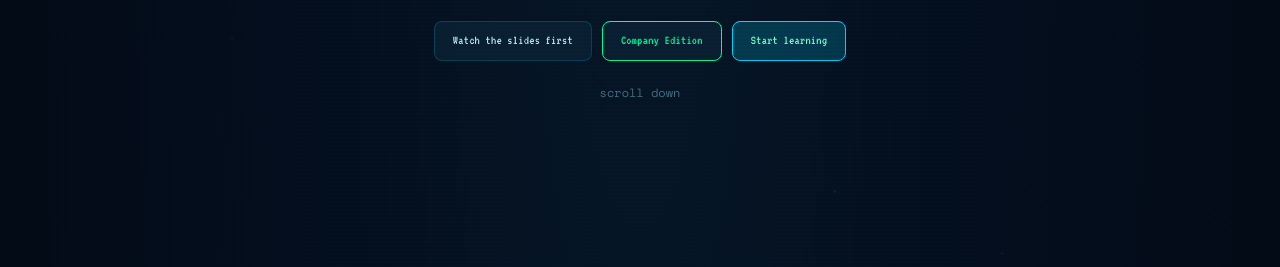
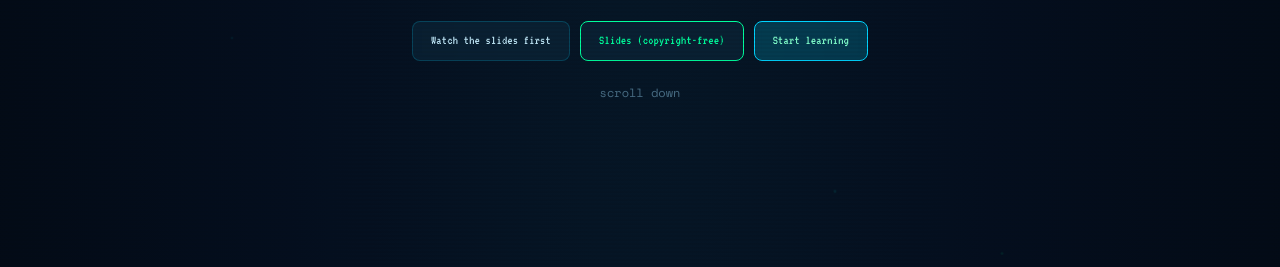
Before and after one commit to lotape6/FindingMemo, a website: page index.html in a window 1280 px wide. Shown: the part 475-742 px from the top of the page. Drawn offline with nearby package versions, Linux system fonts and the light colour scheme.

Commit message:
Make Marlin the hero of generic-copyleft.svg, update button labels
Redesigned generic-copyleft.svg to feature a large determined clownfish
(Marlin) as the central figure with motion lines, matching slide 4's
text about Marlin crossing the ocean. Updated Company Edition buttons
to read "Slides (copyright-free)" / "Copyright-free version".

Co-Authored-By: Claude Opus 4.6 (1M context) <noreply@anthropic.com>

```diff
--- a/index.html
+++ b/index.html
@@ -320,7 +320,7 @@
     <p class="lead">AI agents are simpler than you think. Three concepts, one metaphor, and a live reconstruction.</p>
     <div class="hero-btns">
       <a href="lessons/00-introduction/index.html" class="px-btn">Watch the slides first</a>
-      <a href="lessons/00-introduction/company.html" class="px-btn" style="border-color:var(--green);color:var(--green)">Company Edition</a>
+      <a href="lessons/00-introduction/company.html" class="px-btn" style="border-color:var(--green);color:var(--green)">Slides (copyright-free)</a>
       <a href="#basics" class="px-btn active">Start learning</a>
     </div>
     <div class="cue">scroll down</div>
@@ -677,7 +677,7 @@
 
     <div style="text-align:center;margin-top:32px">
       <a href="lessons/00-introduction/index.html" class="px-btn">View the presentation (14 slides)</a>
-      <a href="lessons/00-introduction/company.html" class="px-btn" style="border-color:var(--green);color:var(--green)">Company Edition (copyleft)</a>
+      <a href="lessons/00-introduction/company.html" class="px-btn" style="border-color:var(--green);color:var(--green)">Copyright-free version (original illustrations)</a>
     </div>
   </div>
 </section>
```
Also changed, not shown: assets/images/generic-copyleft.svg.
